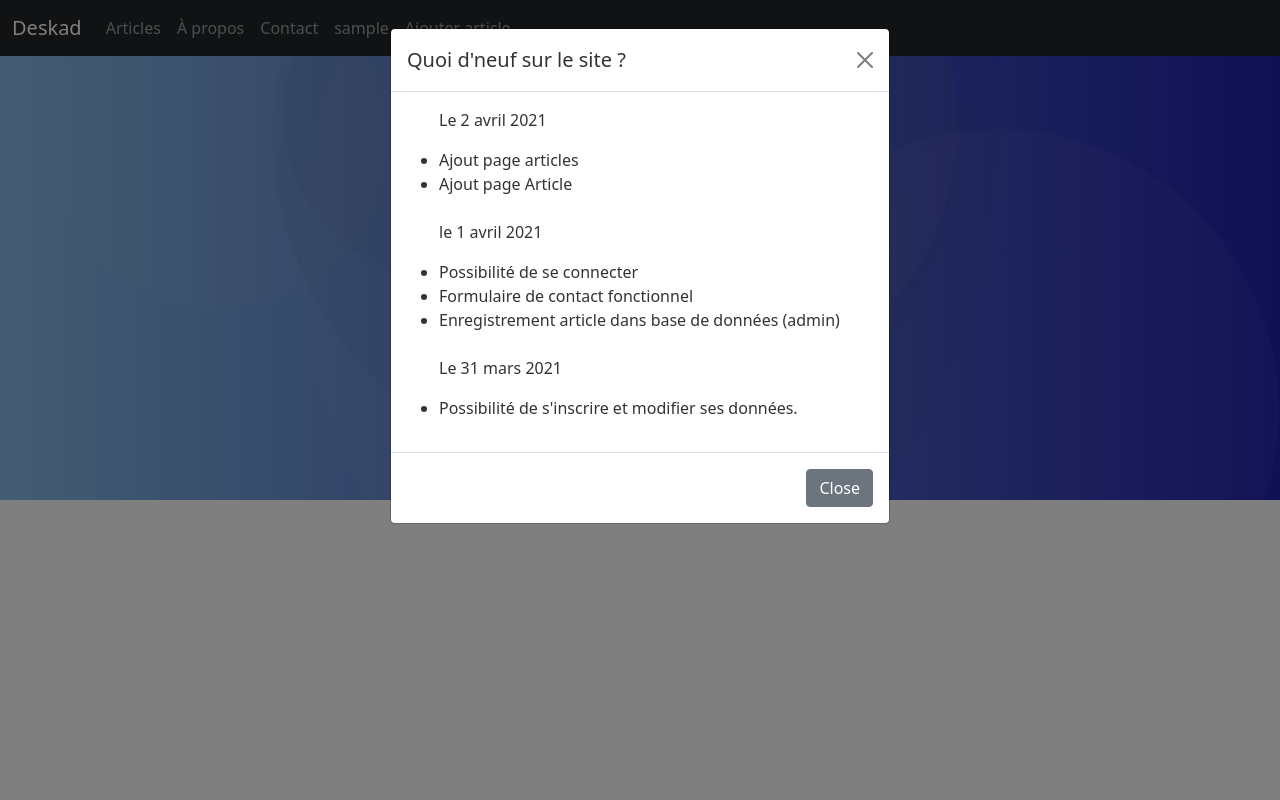
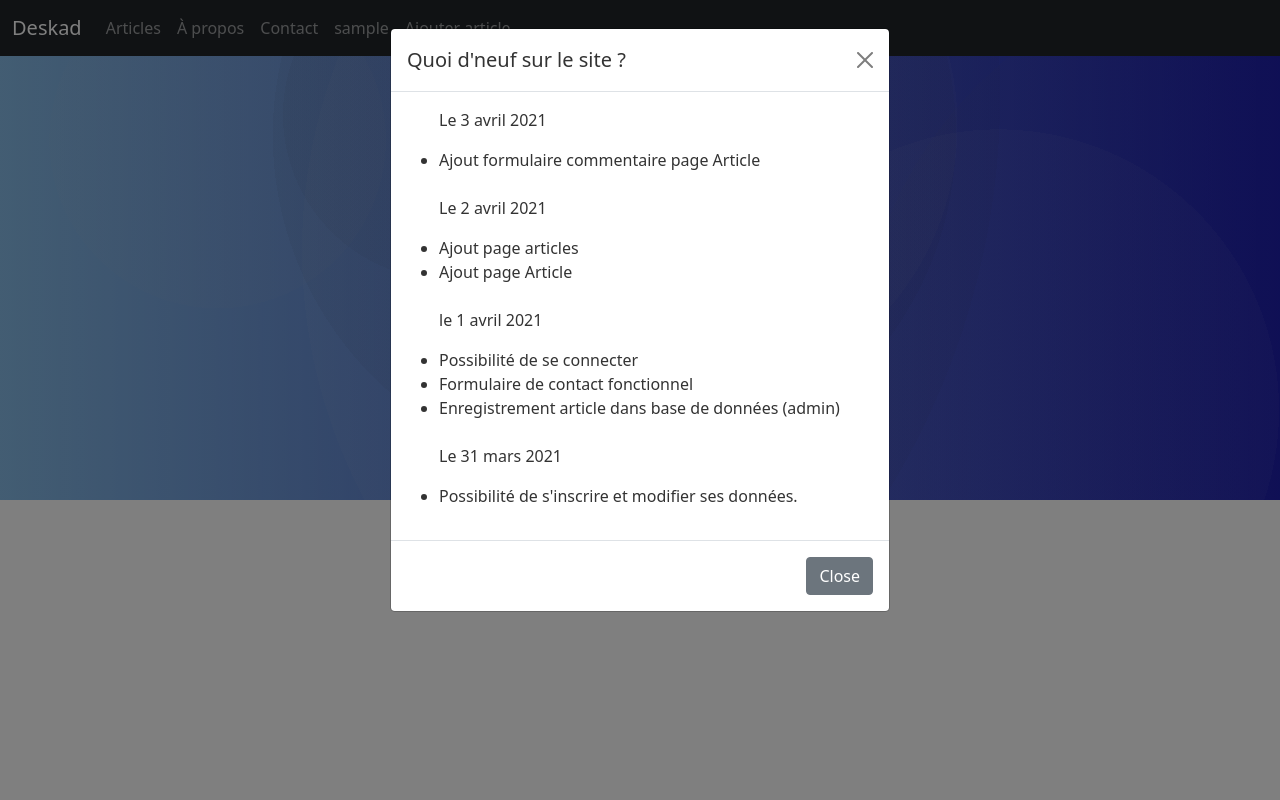
Before and after one commit to yannickbiheul/blog_v1, a PHP site: page / in a window 1280 px wide, after a click on "Quoi d'neuf ?". Run offline with PHP 8.4, Linux system fonts and the light colour scheme; the visitor is signed in with stand-in values (Sample User, id 1); data that the repository does not hold is empty; some libraries are stand-ins or nearby versions.

Commit message:
modif modal home

```diff
--- a/views/viewHome.php
+++ b/views/viewHome.php
@@ -22,6 +22,9 @@ $title = 'Deskad | Accueil';
       </div>
       <div class="modal-body" style="color:#333">
       <ul>
+        <p>Le 3 avril 2021</p>
+        <li>Ajout formulaire commentaire page Article</li>
+        <br>
         <p>Le 2 avril 2021</p>
         <li>Ajout page articles</li>
         <li>Ajout page Article</li>
```
